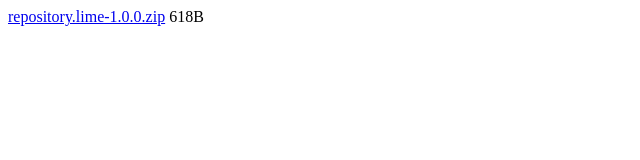
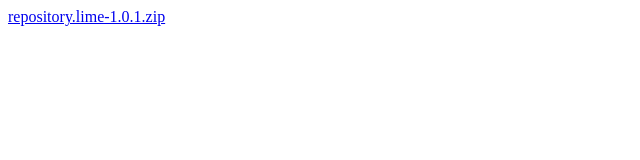
Before and after one commit to isant46/isant46.github.io, a plain HTML site: page index.html in a window 1280 px wide. Shown: the full height of the page, 0-640 px from the left. Drawn offline with Linux system fonts and the light colour scheme.

Commit message:
Updates the site.

```diff
--- a/index.html
+++ b/index.html
@@ -1 +1 @@
-<a href="repository.lime-1.0.0.zip">repository.lime-1.0.0.zip</a> 618B
+<a href="repository.lime-1.0.1.zip">repository.lime-1.0.1.zip</a>
```
Also changed, not shown: 1 other file.
